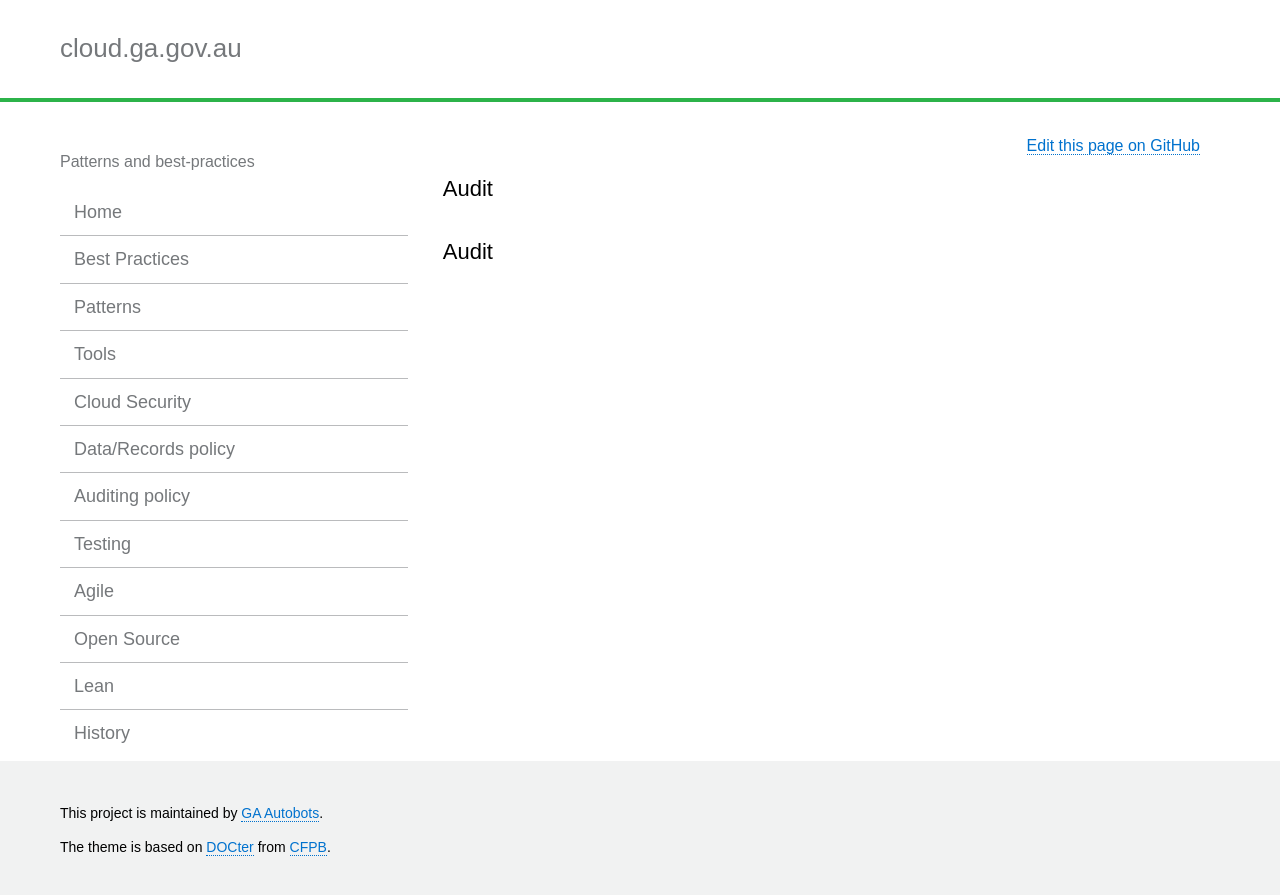
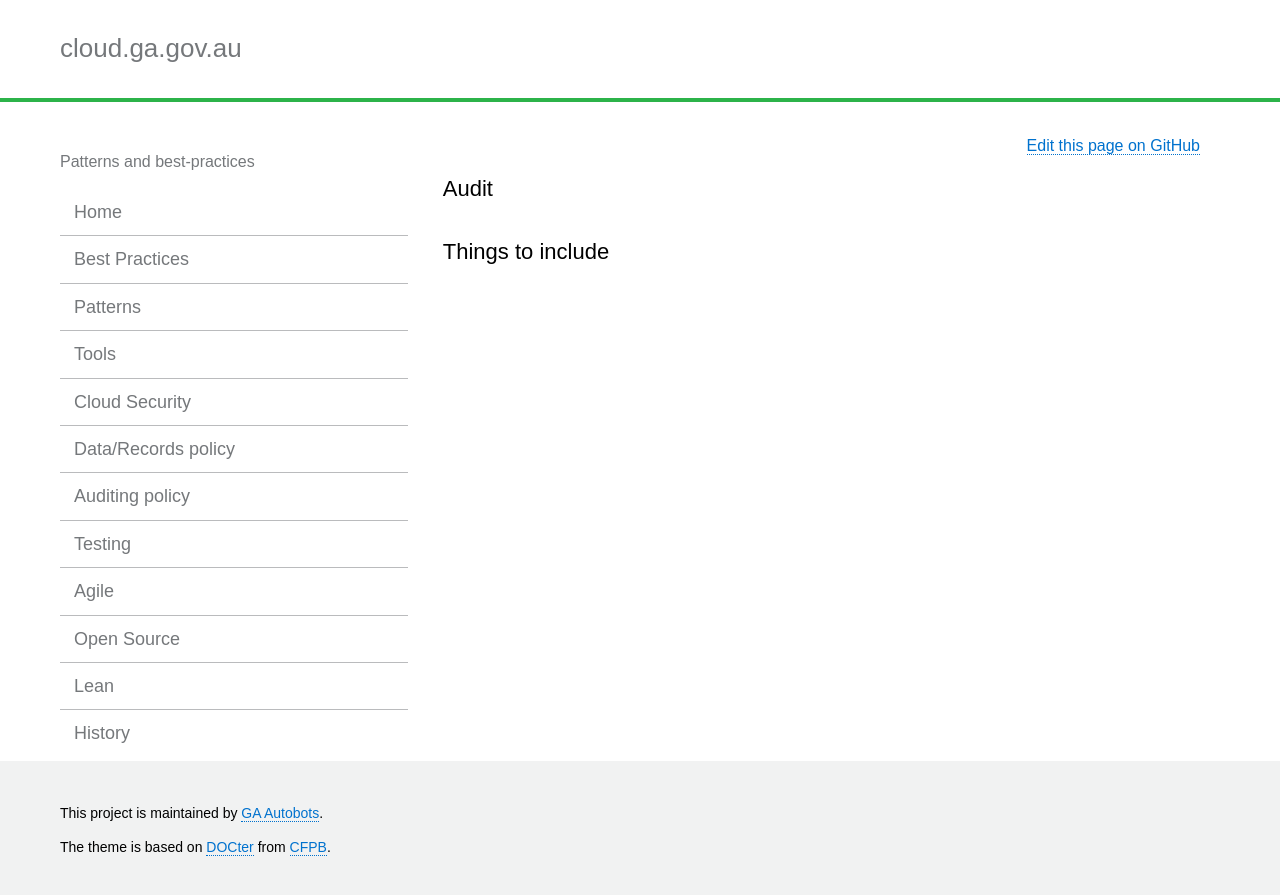
Before and after one commit to GeoscienceAustralia/cloud, a Jekyll site: the page built from docs/_pages/audit_index.md, in a window 1280 px wide. Shown: the top 895 px of the page. Built offline with Jekyll 4.4.1, drawn with Linux system fonts in a browser that asks for light colours.

Commit message:
Update audit_index.md

```diff
--- a/docs/_pages/audit_index.md
+++ b/docs/_pages/audit_index.md
@@ -4,4 +4,4 @@ layout: page
 permalink: audit_index.html
 ---
 
-<h2>Audit</h2>
+<h2>Things to include</h2>
```
